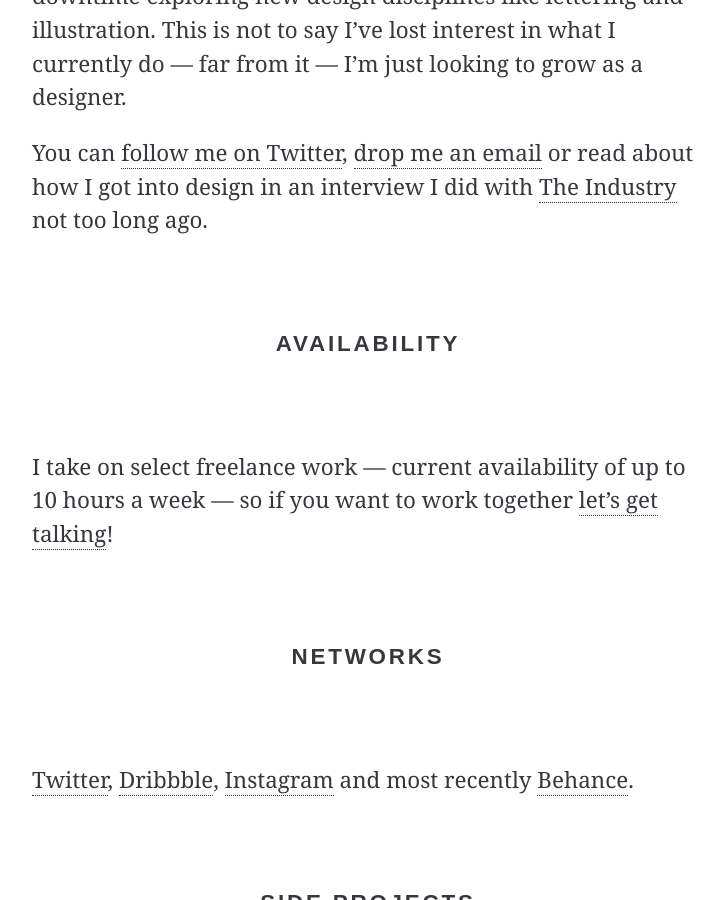
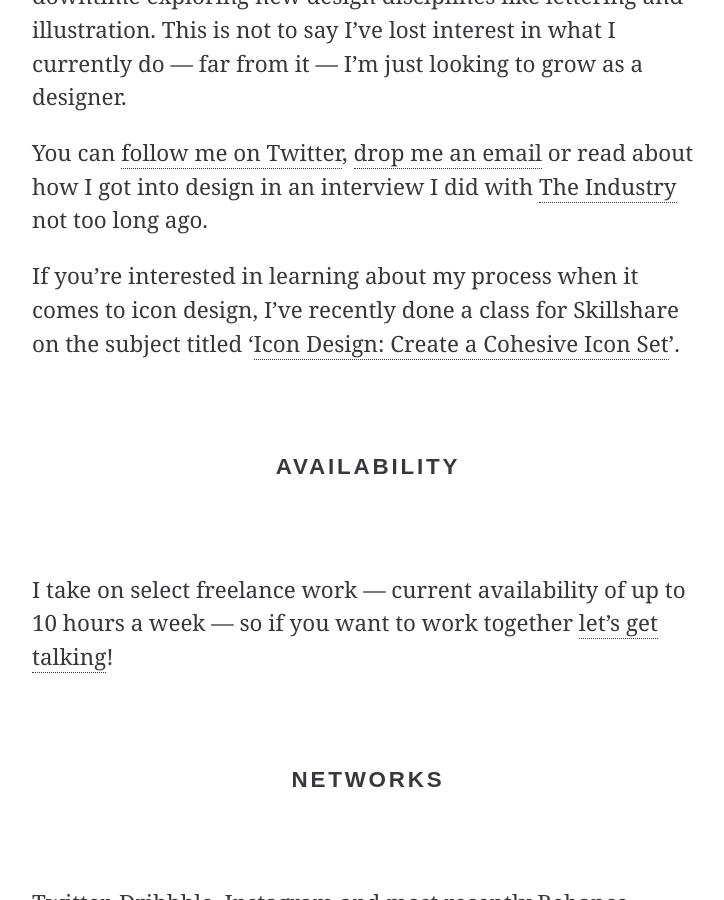
Before and after one commit to AdamWhitcroft/adamwhitcroft.github.io, a Jekyll site: the page built from index.md, in a window 1280 px wide and 900 px high, scrolled down 1055 px. Shown: the whole window, without its empty margins (272-996 px from the left). Built offline with Jekyll 4.4.1, drawn with Linux system fonts in a browser that asks for light colours; nearby versions of some CDN libraries.

Commit message:
Update index.md
Added Skillshare class blurb.

```diff
--- a/index.md
+++ b/index.md
@@ -15,6 +15,8 @@ I've spent the past 6-and-a-bit years designing websites, icons and web apps. Th
 
 You can [follow me on Twitter](https://twitter.com/adamwhitcroft), [drop me an email](mailto:hello@adamwhitcroft.com) or read about how I got into design in an interview I did with [The Industry](http://theindustry.cc/2013/06/24/an-interview-with-adam-whitcroft/) not too long ago.
 
+If you're interested in learning about my process when it comes to icon design, I've recently done a class for Skillshare on the subject titled '[Icon Design: Create a Cohesive Icon Set](http://skl.sh/1rdXEdS)'.
+
 ###Availability
 
 I take on select freelance work &mdash; current availability of up to 10 hours a week &mdash; so if you want to work together [let's get talking](mailto:hello@adamwhitcroft.com)!
```
